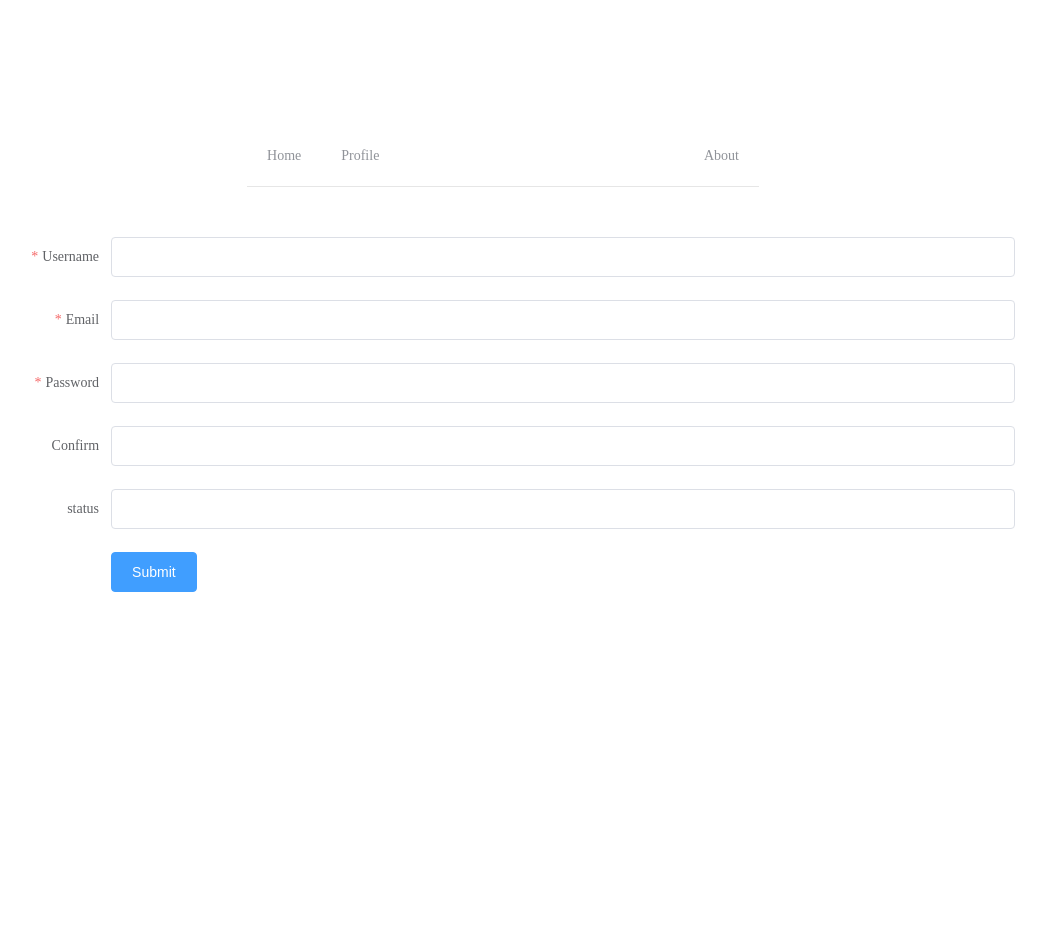
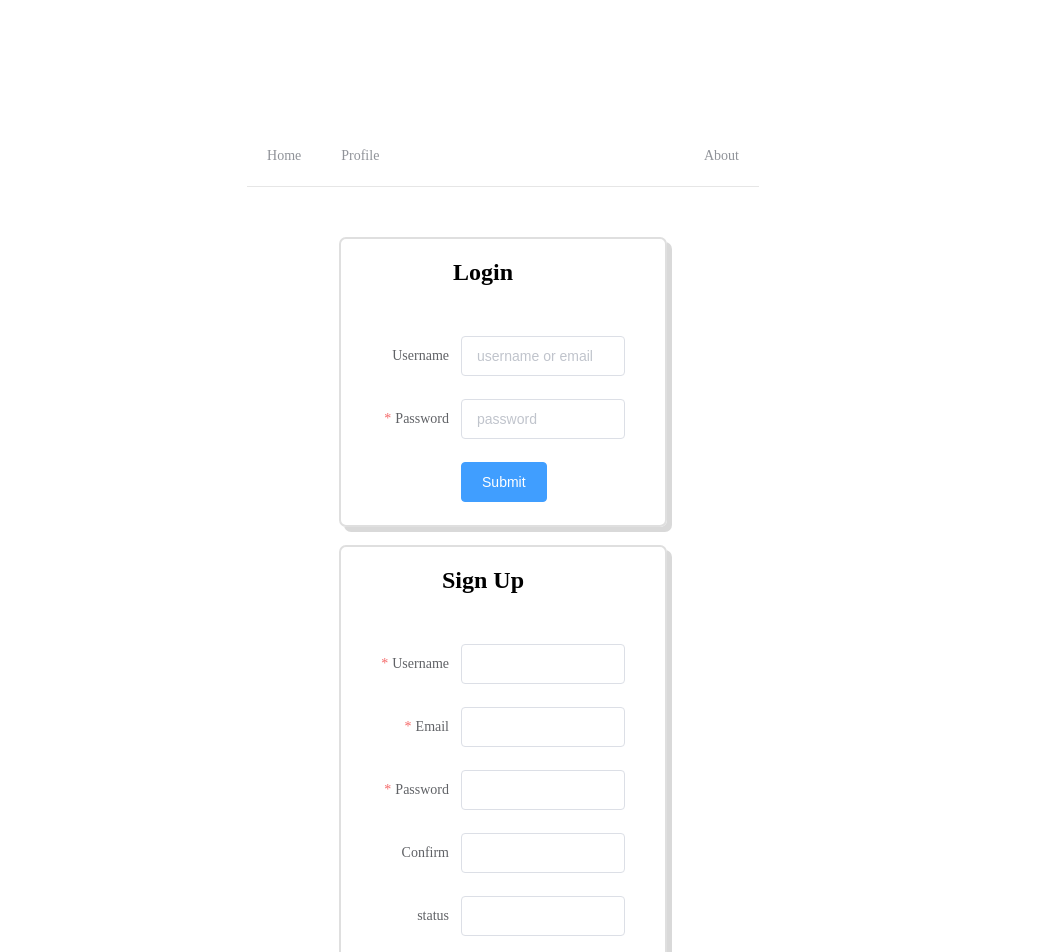
Before and after one commit to walpurgisnatch/walpurgisblog-front, a Vue app: page /profile in a window 1280 px wide. Shown: the top 952 px of the page, without its empty margins (137-1183 px from the left). Before the commit the page ends 800 px from the top, so only its background shows below. Built offline with nearby package versions, Linux system fonts and the light colour scheme.

Commit message:
basic layout

```diff
--- /dev/null
+++ b/src/components/ArticleCard.vue
@@ -0,0 +1,24 @@
+<template>
+<el-card class="box-card" shadow="hover" @click="handle()">
+  <template #header>
+    <div class="card-header">
+      <span>Test one</span>
+    </div>
+  </template>
+  <div>Lorem ipsum dolor sit amet consectetur adipisicing elit. Fugit unde et recusandae ipsum corporis. Sequi non nostrum qui unde ad, illo aliquid minus, optio, reiciendis repellendus provident dolor vero laboriosam!</div>
+</el-card>
+</template>
+
+<script>
+export default {
+  methods: {
+    handle() {
+      this.$router.push({ path: "/article/1" })
+    }
+  }
+}
+</script>
+
+<style scoped>
+
+</style>
--- /dev/null
+++ b/src/components/ArticleForm.vue
@@ -0,0 +1,70 @@
+<template>
+  <div>
+    <div class="form">
+      <h2 class="title">{{ Article.title }}</h2>
+      <el-form ref="Article" :model="Article" :rules="rules" label-width="120px">
+        <el-form-item label="Title" prop="title">
+          <el-input
+            v-model="Article.title"
+            placeholder="title"
+          ></el-input>
+        </el-form-item>
+        <el-form-item label="Body" prop="body">
+          <el-input
+          type="textarea"
+            v-model="Article.body"
+            placeholder="body"
+          ></el-input>
+        </el-form-item>
+        <el-form-item>
+          <el-button type="primary" @click="submit">Create</el-button>
+        </el-form-item>
+      </el-form>
+    </div>
+  </div>
+</template>
+
+<script>
+export default {
+  data() {
+    return {
+      Article: {
+        title: "test title",
+        body: "",
+      },
+      rules: {
+        title: [
+          { required: true, message: "Title required.", trigger: "blur" },
+        ],
+        body: [
+          { required: true, message: "Body required.", trigger: "blur" },
+        ],
+      },
+    };
+  },
+  methods: {
+    submit() {
+      this.$refs["Article"].validate((valid) => {
+        if (valid) {
+          alert("submit!");
+        } else {
+          console.log("error submit!!");
+          return false;
+        }
+      });
+    },
+  },
+};
+</script>
+
+<style scoped>
+.title {
+  text-align: center;
+  margin-bottom: 50px;
+}
+.form {
+  border: 1px solid #dfdfdf;
+  border-radius: 7px;
+  padding-right: 40px;
+}
+</style>
--- a/src/components/SignIn.vue
+++ b/src/components/SignIn.vue
@@ -1,16 +1,27 @@
 <template>
   <div>
+    <div class="form">
+      <h2 class="title">Login</h2>
       <el-form ref="Login" :model="Login" :rules="rules" label-width="120px">
         <el-form-item label="Username" prop="name">
-      <el-input v-model="newUser.name" placeholder="username or email"></el-input>
+          <el-input
+            v-model="Login.name"
+            placeholder="username or email"
+          ></el-input>
         </el-form-item>
         <el-form-item label="Password" prop="password">
-      <el-input type="password" v-model="newUser.password" placeholder="password" autocomplete="off"></el-input>
+          <el-input
+            type="password"
+            v-model="Login.password"
+            placeholder="password"
+            autocomplete="off"
+          ></el-input>
         </el-form-item>
         <el-form-item>
           <el-button type="primary" @click="submit">Submit</el-button>
         </el-form-item>
       </el-form>
+    </div>
   </div>
 </template>
 
@@ -19,30 +30,43 @@ export default {
   data() {
     return {
       Login: {
-        username: '',
-        password: ''
+        username: "",
+        password: "",
       },
       rules: {
         username: [
-          { required: true, message: 'Username required.', trigger: 'blur' }
+          { required: true, message: "Username required.", trigger: "blur" },
         ],
         password: [
-          { required: true, message: 'Password required.', trigger: 'blur' }
-        ]
-      }
-    }
+          { required: true, message: "Password required.", trigger: "blur" },
+        ],
+      },
+    };
   },
   methods: {
-      submit () {
+    submit() {
       this.$refs["Login"].validate((valid) => {
         if (valid) {
-            alert('submit!');
+          alert("submit!");
         } else {
-            console.log('error submit!!');
+          console.log("error submit!!");
           return false;
         }
       });
+    },
+  },
+};
+</script>
+
+<style scoped>
+.title {
+  text-align: center;
+  margin-bottom: 50px;
 }
+.form {
+  border: 2px solid #dfdfdf;
+  border-radius: 7px;
+  box-shadow: 5px 5px rgba(0, 0, 0, 0.15);
+  padding-right: 40px;
 }
-}
-</script>
+</style>
--- a/src/components/SignUp.vue
+++ b/src/components/SignUp.vue
@@ -1,6 +1,13 @@
 <template>
   <div>
-  <el-form ref="newUser" :model="newUser" :rules="rules" label-width="120px">
+    <div class="form">
+      <h2 class="title">Sign Up</h2>
+      <el-form
+        ref="newUser"
+        :model="newUser"
+        :rules="rules"
+        label-width="120px"
+      >
         <el-form-item label="Username" prop="name">
           <el-input v-model="newUser.name"></el-input>
         </el-form-item>
@@ -8,10 +15,18 @@
           <el-input v-model="newUser.email"></el-input>
         </el-form-item>
         <el-form-item label="Password" prop="password">
-      <el-input type="password" v-model="newUser.password" autocomplete="off"></el-input>
+          <el-input
+            type="password"
+            v-model="newUser.password"
+            autocomplete="off"
+          ></el-input>
         </el-form-item>
         <el-form-item label="Confirm" prop="confirm">
-    <el-input type="password" v-model="newUser.confirm" autocomplete="off"></el-input>
+          <el-input
+            type="password"
+            v-model="newUser.confirm"
+            autocomplete="off"
+          ></el-input>
         </el-form-item>
         <el-form-item label="status" prop="status">
           <el-input v-model="newUser.status"></el-input>
@@ -21,6 +36,7 @@
         </el-form-item>
       </el-form>
     </div>
+  </div>
 </template>
 
 <script>
@@ -28,48 +44,59 @@ export default {
   data() {
     var confirmPass = (rule, value, callback) => {
       if (value !== this.newUser.password) {
-        callback(new Error('Password don\'t match.'));
+        callback(new Error("Password don't match."));
       } else {
         callback();
       }
     };
     return {
       newUser: {
-        name: '',
-        email: '',
-        password: '',
-        confirm: '',
-        status: ''
+        name: "",
+        email: "",
+        password: "",
+        confirm: "",
+        status: "",
       },
       rules: {
         name: [
-          { required: true, message: 'Username required.', trigger: 'blur' },
-          { min: 2, message: 'At least 2 symbols required.', trigger: 'blur' }
+          { required: true, message: "Username required.", trigger: "blur" },
+          { min: 2, message: "At least 2 symbols required.", trigger: "blur" },
         ],
         email: [
-          { required: true, message: 'Email required.', trigger: 'blur' },
+          { required: true, message: "Email required.", trigger: "blur" },
         ],
         password: [
-          { required: true, message: 'Password required.', trigger: 'blur' },
-          { min: 4, message: 'At least 4 symbols required.', trigger: 'blur' }
+          { required: true, message: "Password required.", trigger: "blur" },
+          { min: 4, message: "At least 4 symbols required.", trigger: "blur" },
         ],
-        confirm: [
-          { validator: confirmPass, trigger: 'blur' }
-        ]
-      }
-    }
+        confirm: [{ validator: confirmPass, trigger: "blur" }],
+      },
+    };
   },
   methods: {
-      submit () {
+    submit() {
       this.$refs["newUser"].validate((valid) => {
         if (valid) {
-            alert('submit!');
+          alert("submit!");
         } else {
-            console.log('error submit!!');
+          console.log("error submit!!");
           return false;
         }
       });
+    },
+  },
+};
+</script>
+
+<style scoped>
+.title {
+  text-align: center;
+  margin-bottom: 50px;
 }
+.form {
+  border: 2px solid #dfdfdf;
+  border-radius: 7px;
+  box-shadow: 5px 5px rgba(0, 0, 0, 0.15);
+  padding-right: 40px;
 }
-}
-</script>
+</style>
--- a/src/router/index.js
+++ b/src/router/index.js
@@ -18,18 +18,19 @@ const routes = [
     name: 'Profile',
     component: () => import('../views/Profile.vue')
   },
-  // {
-  //   path: '/SignIn',
-  //   name: 'SignIn',
-  //   component: () => import('../views/SignIn.vue')
-  // },
-  // {
-  //   path: '/SignUp',
-  //   name: 'SignUp',
-  //   component: () => import('../views/SignUp.vue')
-  // },
   {
-    path: '/404',
+    path: '/article/:id',
+    name: 'Article',
+    component: () => import('../views/Article.vue'),
+    props: true
+  },
+  {
+    path: '/article/create',
+    name: 'CreateArticle',
+    component: () => import('../views/CreateArticle.vue')
+  },
+  {
+    path: '/:catchAll(.*)',
     name: '404',
     component: () => import('../views/404.vue')
   }
--- a/src/views/404.vue
+++ b/src/views/404.vue
@@ -1,5 +1,5 @@
 <template>
-<div>
+<div style="text-align: center">
   <h1>404</h1>
   <h2>Not found</h2>
 </div>
--- a/src/views/About.vue
+++ b/src/views/About.vue
@@ -1,5 +1,11 @@
 <template>
   <div class="about">
-    <h1>This is an about page</h1>
+    <h1 class="title">This is an about page</h1>
   </div>
 </template>
+
+<style scoped>
+.title {
+  text-align: center;
+}
+</style>
--- /dev/null
+++ b/src/views/Article.vue
@@ -0,0 +1,30 @@
+<template>
+  <div>
+    <el-row :gutter="20">
+      <el-col :offset="6" :span="12">
+        <h1 class="title">title {{ $route.params.id }}</h1>
+        <br />
+        <div>
+          Lorem ipsum dolor, sit amet consectetur adipisicing elit. Neque harum
+          facilis odio, rerum quis tempora doloribus beatae est dolores aliquam
+          suscipit cupiditate. Sit illo tempora voluptas dignissimos hic quasi
+          soluta.
+        </div>
+      </el-col>
+    </el-row>
+  </div>
+</template>
+
+<script>
+export default {
+  data() {
+
+  },
+};
+</script>
+
+<style scoped>
+.title {
+  text-align: center;
+}
+</style>
--- /dev/null
+++ b/src/views/CreateArticle.vue
@@ -0,0 +1,21 @@
+<template>
+  <div>
+    <el-row :gutter="20">
+      <el-col :span="8" :offset="8">
+        <ArticleForm />
+      </el-col>
+    </el-row>
+  </div>
+</template>
+
+<script>
+import ArticleForm from "@/components/ArticleForm.vue";
+
+export default {
+  components: {
+    ArticleForm,
+  },
+};
+</script>
+
+<style scoped></style>
--- a/src/views/Home.vue
+++ b/src/views/Home.vue
@@ -1,21 +1,40 @@
 <template>
   <div class="home">
     <h1 class="title">Walpurgisblog</h1>
+    <el-row :gutter="20">
+      <el-col :offset="4" :span="12">
+        <ArticleCard />
+      </el-col>
+      <el-col :span="6">
+        <div class="v1">
+          <div style="margin-left: 50px">
+            <div>Some stuff</div>
+          </div>
+        </div>
+      </el-col>
+    </el-row>
   </div>
 </template>
 
 <script>
+import ArticleCard from "@/components/ArticleCard.vue";
 
 export default {
-  name: 'Home',
+  name: "Home",
   components: {
-
-  }
-}
+    ArticleCard,
+  },
+};
 </script>
 
 <style scoped>
 .title {
   text-align: center;
+  margin-bottom: 50px;
+}
+
+.v1 {
+  border-left: 2px solid #dfdfdf;
+  height: 500px;
 }
 </style>
--- a/src/views/Profile.vue
+++ b/src/views/Profile.vue
@@ -1,20 +1,25 @@
 <template>
   <div class="profile">
-    <SignUp />
+    <el-row :gutter="20">
+      <el-col :span="8" :offset="8">
+        <SignIn />
+        <br />
+        <SignUp />
+      </el-col>
+    </el-row>
   </div>
 </template>
 
-
 <script>
-//import SignIn from '@/components/SignIn.vue'
-import SignUp from '@/components/SignUp.vue'
+import SignUp from "@/components/SignUp.vue";
+import SignIn from "@/components/SignIn.vue";
 
 export default {
   components: {
-//    SignIn,
-    SignUp
-  }
-}
+    SignIn,
+    SignUp,
+  },
+};
 </script>
 
 <style scoped>
```
Lines whose indentation alone changed are shown as unchanged.
